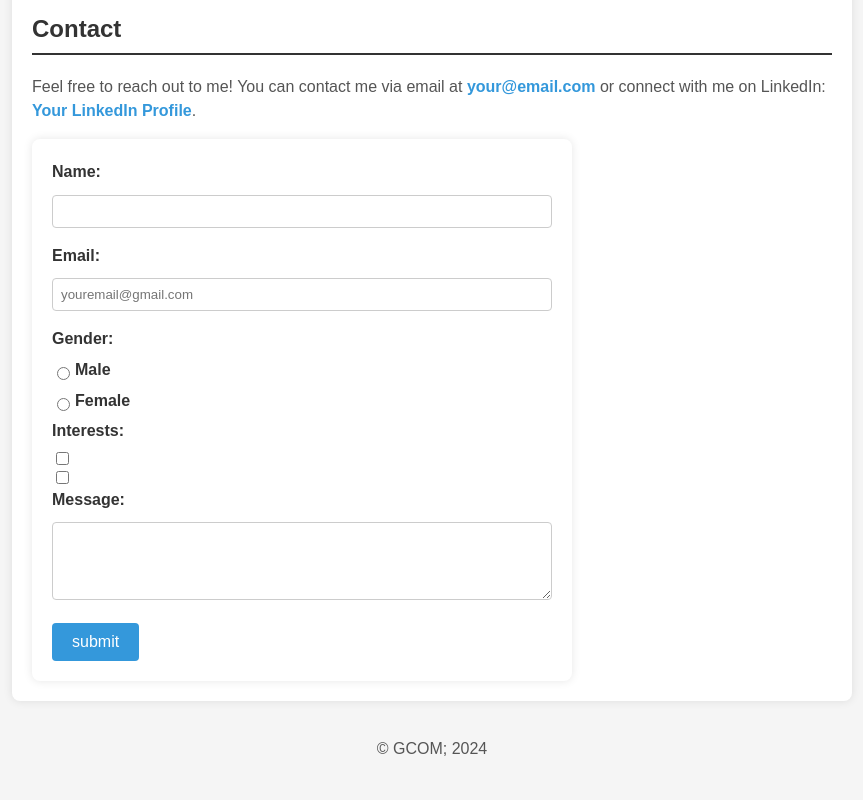
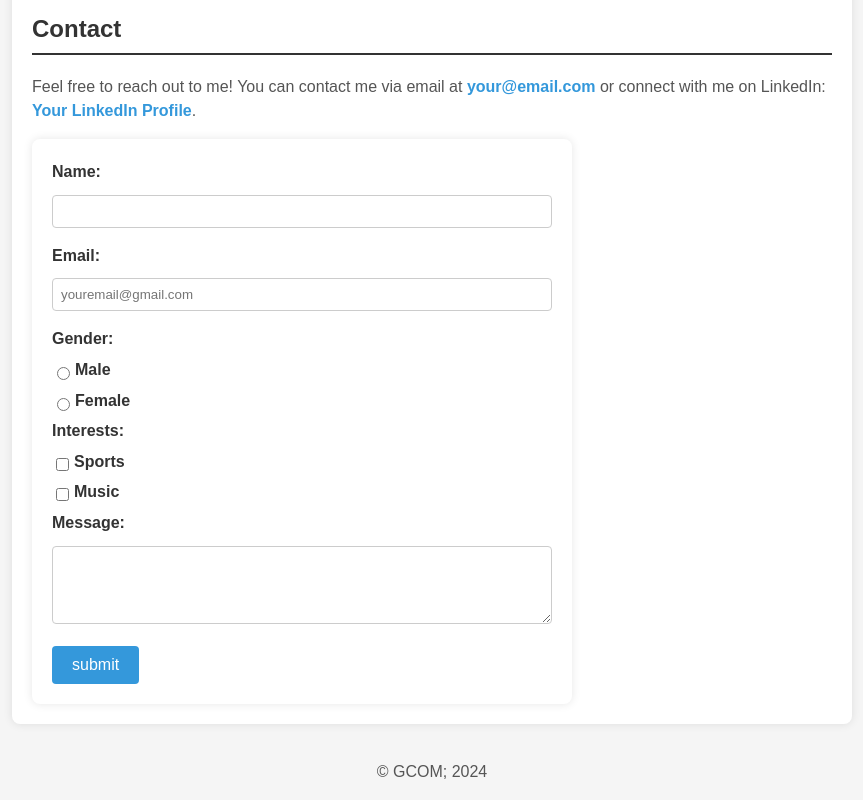
Before and after one commit to ConceptFirstToMastery/HTML_BASICS, a plain HTML site: page task_2/index.html in a window 1280 px wide. Shown: the part 3195-3995 px from the top of the page, without its empty margins (208-1071 px from the left). Before the commit the page ends 3972 px from the top, so only its background shows below. Drawn offline with Linux system fonts and the light colour scheme.

Commit message:
fix: contact form

```diff
--- a/task_2/index.html
+++ b/task_2/index.html
@@ -292,11 +292,11 @@
           <label for="interest">Interests:</label>
           <div class="checkbox_group">
             <input type="checkbox" id="sports" />
-            <label for="sports"></label>
+            <label for="sports">Sports</label>
           </div>
           <div class="checkbox_group">
             <input type="checkbox" id="music" />
-            <label for="music"></label>
+            <label for="music">Music</label>
           </div>
         </div>
         <!-- description -->
```
